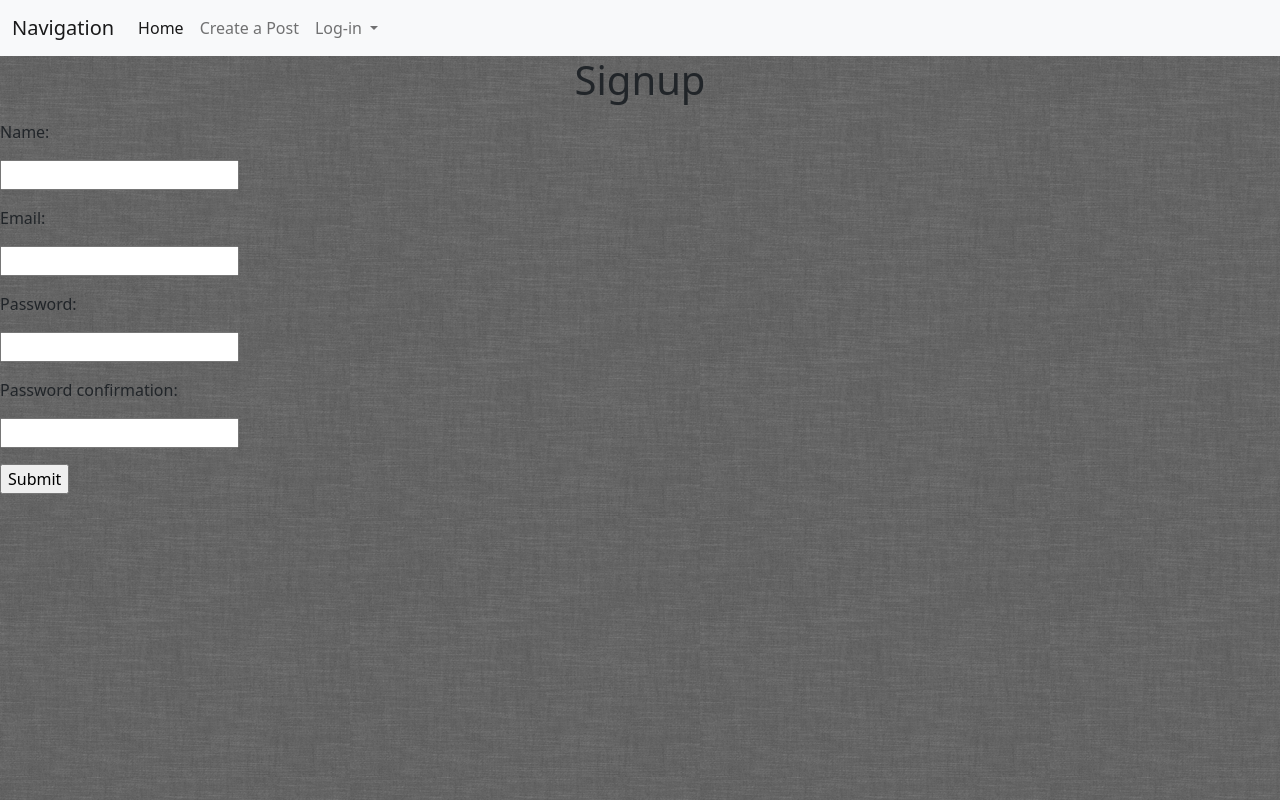
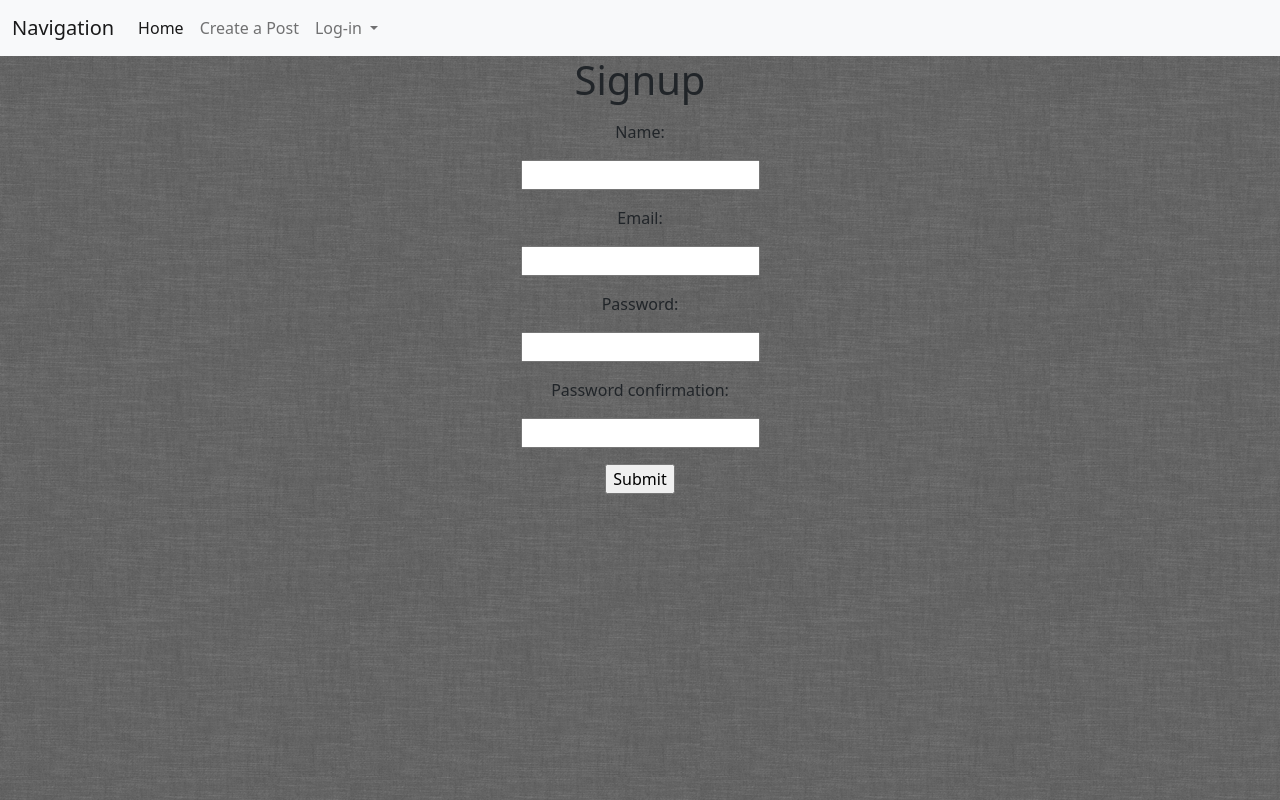
Before and after one commit to MrShanester/blog-backend-api, a Vue app: page /signup in a window 1280 px wide. Built offline with nearby package versions, Linux system fonts and the light colour scheme; the HTML template or start-up script is replaced by a standard one.

Commit message:
centers text on all views

```diff
--- a/src/App.vue
+++ b/src/App.vue
@@ -64,5 +64,6 @@ p {
 
 body {
   background-image: url(./assets/grey_wash_wall.png);
+  text-align: center;
 }
 </style>
--- a/src/views/Login.vue
+++ b/src/views/Login.vue
@@ -21,6 +21,12 @@
     </form>
   </div>
 </template>
+
+<style scoped>
+.login {
+  text-align: center;
+}
+</style>
 
 <script>
 import axios from "axios";
--- a/src/views/PostsEdit.vue
+++ b/src/views/PostsEdit.vue
@@ -25,7 +25,7 @@
       <p></p>
       <button v-on:click="updatePost()">Update</button>
       |
-      <a href="/">Back</a>
+      <a class="text-danger" href="/">Back</a>
       |
       <button v-on:click="deletePost()">Delete</button>
     </form>
@@ -39,6 +39,10 @@ h1 {
   border-bottom-style: dashed;
   border-left-style: solid;
   border-right-style: solid;
+}
+
+.newpost {
+  text-align: center;
 }
 </style>
 
--- a/src/views/PostsShow.vue
+++ b/src/views/PostsShow.vue
@@ -36,6 +36,8 @@ h2 {
   border-image: linear-gradient(135deg, #ff0000 0%, #49ff33 25%, #3364ff 50%, #f6ff33 75%, #ff00a8 100%) 1;
 
   background: rgb(228, 226, 226);
+
+  text-align: center;
 }
 </style>
 
--- a/src/views/Signup.vue
+++ b/src/views/Signup.vue
@@ -35,6 +35,12 @@
   </div>
 </template>
 
+<style scoped>
+.signup {
+  text-align: center;
+}
+</style>
+
 <script>
 import axios from "axios";
 
```
